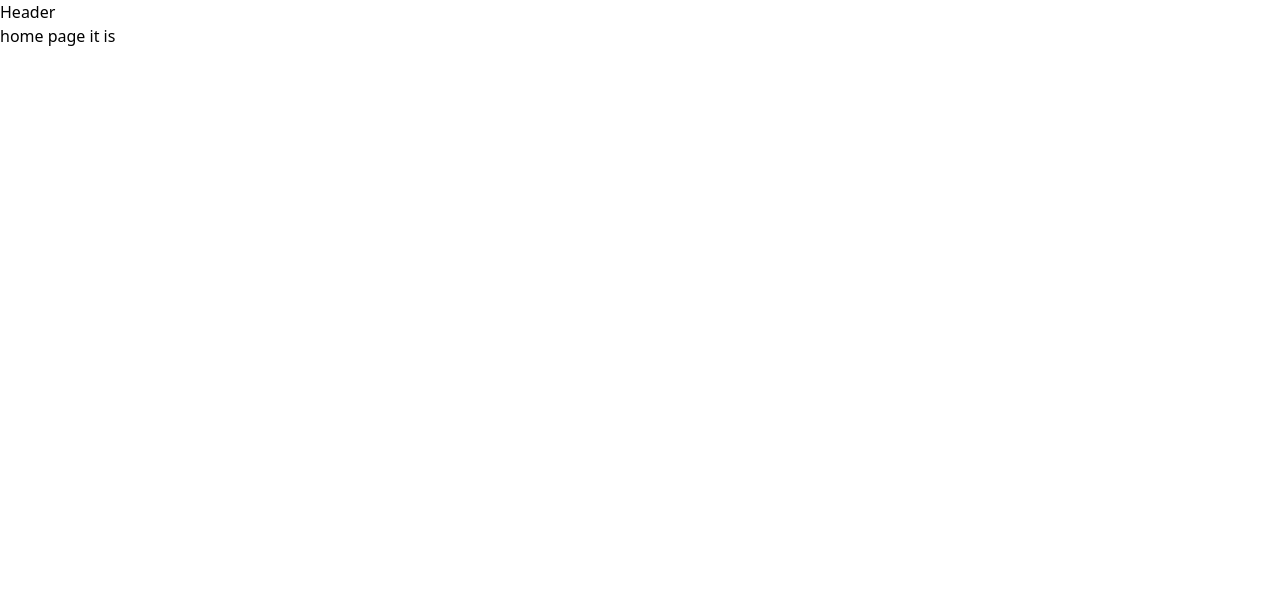
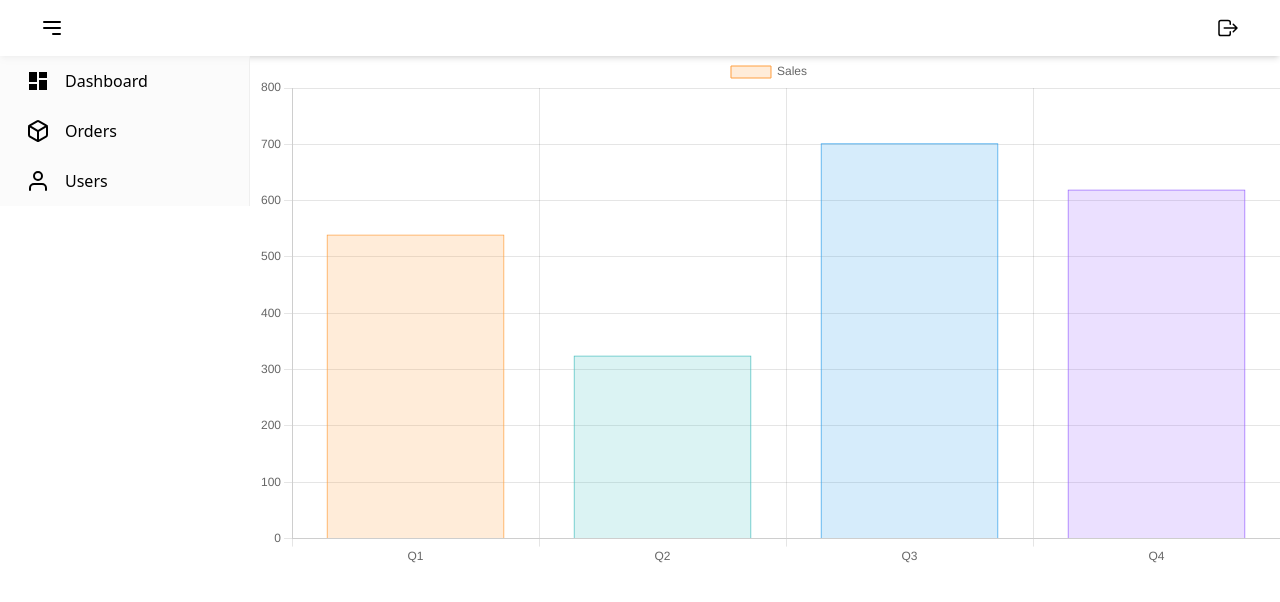
Before and after one commit to sandeep0009/inventory-management-full, a React (Create React App) app in the folder client/: page /home in a window 1280 px wide. Shown: the top 602 px of the page. Built offline with nearby package versions, Linux system fonts and the light colour scheme.

Commit message:
done with the chart and homepage

```diff
--- a/client/package.json
+++ b/client/package.json
@@ -7,11 +7,13 @@
     "@testing-library/jest-dom": "^5.17.0",
     "@testing-library/react": "^13.4.0",
     "@testing-library/user-event": "^13.5.0",
+    "chart.js": "^4.4.3",
     "primereact": "^10.6.6",
     "react": "^18.3.1",
     "react-dom": "^18.3.1",
     "react-icon": "^1.0.0",
     "react-icons": "^5.2.1",
+    "react-pro-sidebar": "^1.1.0",
     "react-redux": "^9.1.2",
     "react-router-dom": "^6.23.1",
     "react-scripts": "5.0.1",
--- a/client/src/App.js
+++ b/client/src/App.js
@@ -1,12 +1,15 @@
 import { Outlet } from "react-router-dom";
 import Header from "./components/Header";
+import MainLayout from "./layout/MainLayout";
 
 
 function App() {
   return (
     <div className="App">
      <Header/>
+      <MainLayout>
       <Outlet/>
+      </MainLayout>
 
     </div>
   );
--- a/client/src/components/Header.jsx
+++ b/client/src/components/Header.jsx
@@ -1,9 +1,39 @@
-import React from 'react'
+import React from 'react';
+import { useDispatch } from 'react-redux';
+import { setToggle, collapseSideBar } from '../slice/Sidebar.slice';
+import { HiOutlineMenuAlt3 } from "react-icons/hi";
+import { IoLogOutOutline } from "react-icons/io5";
+import { useNavigate } from 'react-router-dom';
 
 const Header = () => {
+  const dispatch = useDispatch();
+  const navigate = useNavigate();
+
+  const sidebarHandler = () => dispatch(collapseSideBar());
+  const sidebarHandlerToggle = () => dispatch(setToggle());
+  const logoutHandler = () => {
+    navigate('/login');
+  };
+
   return (
-    <div>Header</div>
-  )
+    <header className="py-4 shadow-md px-10">
+      <div className="nav flex items-center justify-between">
+        <div className="btn">
+          <button className='lg:hidden' onClick={sidebarHandlerToggle}>
+            <HiOutlineMenuAlt3 className='text-2xl' />
+          </button>
+          <button className='hidden lg:flex' onClick={sidebarHandler}>
+            <HiOutlineMenuAlt3 className='text-2xl' />
+          </button>
+        </div>
+        <div className="end">
+          <button title='logout' className='hidden lg:flex' onClick={logoutHandler}>
+            <IoLogOutOutline className='text-2xl' />
+          </button>
+        </div>
+      </div>
+    </header>
+  );
 }
 
-export default Header
+export default Header;
--- /dev/null
+++ b/client/src/layout/MainLayout.jsx
@@ -0,0 +1,34 @@
+import React from 'react';
+import { Sidebar, Menu, MenuItem } from 'react-pro-sidebar';
+import { useSelector, useDispatch } from 'react-redux';
+import { MdDashboard } from "react-icons/md";
+import { FiBox, FiUser } from "react-icons/fi";
+import { Link } from 'react-router-dom';
+import { IoIosArrowDroprightCircle, IoMdArrowDropleft } from "react-icons/io";
+import { selectSideBarToggle,setToggle } from '../slice/Sidebar.slice';
+
+const MainLayout = ({ children }) => {
+  const selector = useSelector(selectSideBarToggle);
+  const dispatch = useDispatch();
+
+  return (
+    <div className="flex items-start lg:gap-x-2">
+      <Sidebar collapsed={selector.collapsed} breakPoint="lg" toggled={selector.sideBarToggle}>
+        <Menu>
+          <MenuItem className="lg:hidden" onClick={() => dispatch(setToggle())}>
+            {selector.sideBarToggle ? <IoIosArrowDroprightCircle className="text-2xl" /> : <IoMdArrowDropleft className="text-2xl" />}
+          </MenuItem>
+
+          <MenuItem component={<Link to="/" />} icon={<MdDashboard className="text-2xl" />}> Dashboard </MenuItem>
+          <MenuItem component={<Link to="/orders" />} icon={<FiBox className="text-2xl" />}> Orders </MenuItem>
+          <MenuItem component={<Link to="/user" />} icon={<FiUser className="text-2xl" />}> Users </MenuItem>
+        </Menu>
+      </Sidebar>
+      <div className="w-full">
+        {children}
+      </div>
+    </div>
+  );
+}
+
+export default MainLayout;
--- a/client/src/pages/Home.jsx
+++ /dev/null
@@ -1,11 +0,0 @@
-import React from 'react'
-
-const Home = () => {
-  return (
-    <div>
-        <h2>home page it is</h2>
-    </div>
-  )
-}
-
-export default Home
--- /dev/null
+++ b/client/src/pages/Home/components/Basic.jsx
@@ -0,0 +1,49 @@
+
+import React, { useState, useEffect } from 'react';
+import { Chart } from 'primereact/chart';
+
+export default function BasicChart() {
+    const [chartData, setChartData] = useState({});
+    const [chartOptions, setChartOptions] = useState({});
+
+    useEffect(() => {
+        const data = {
+            labels: ['Q1', 'Q2', 'Q3', 'Q4'],
+            datasets: [
+                {
+                    label: 'Sales',
+                    data: [540, 325, 702, 620],
+                    backgroundColor: [
+                        'rgba(255, 159, 64, 0.2)',
+                        'rgba(75, 192, 192, 0.2)',
+                        'rgba(54, 162, 235, 0.2)',
+                        'rgba(153, 102, 255, 0.2)'
+                      ],
+                      borderColor: [
+                        'rgb(255, 159, 64)',
+                        'rgb(75, 192, 192)',
+                        'rgb(54, 162, 235)',
+                        'rgb(153, 102, 255)'
+                      ],
+                      borderWidth: 1
+                }
+            ]
+        };
+        const options = {
+            scales: {
+                y: {
+                    beginAtZero: true
+                }
+            }
+        };
+
+        setChartData(data);
+        setChartOptions(options);
+    }, []);
+
+    return (
+        <div className="card">
+            <Chart type="bar" width='100' data={chartData} options={chartOptions} />
+        </div>
+    )
+}
--- /dev/null
+++ b/client/src/pages/Home/index.jsx
@@ -0,0 +1,12 @@
+import React from 'react'
+import BasicChart from './components/Basic'
+
+const HomePage= () => {
+  return (
+    <div>
+        <BasicChart/>
+    </div>
+  )
+}
+
+export default HomePage
--- a/client/src/providers/Route.jsx
+++ b/client/src/providers/Route.jsx
@@ -2,7 +2,7 @@ import { createBrowserRouter } from "react-router-dom";
 import App from "../App"
 import Login from "../pages/Login"
 import Register from "../pages/Register"
-import Home from "../pages/Home";
+import HomePage from "../pages/Home";
 export const Router=createBrowserRouter([
     {
         path:'/',
@@ -10,7 +10,7 @@ export const Router=createBrowserRouter([
         children:[
             {
                 path:'/home',
-                Component:Home
+                Component:HomePage
             }
         ]
     },
--- a/client/src/providers/Store.jsx
+++ b/client/src/providers/Store.jsx
@@ -1,11 +1,12 @@
 import { configureStore } from "@reduxjs/toolkit";
 import { setupListeners } from "@reduxjs/toolkit/query";
 import { UserSlice } from "../slice/userSlice";
-
+import { SideBarSlice } from "../slice/Sidebar.slice";
 export const store =configureStore(
     {
         reducer:{
-            [UserSlice.name]:UserSlice.reducer
+            [UserSlice.name]:UserSlice.reducer,
+            [SideBarSlice.name]:SideBarSlice.reducer
         },
         middleware:(d)=>d().concat()
     }
--- /dev/null
+++ b/client/src/slice/Sidebar.slice.js
@@ -0,0 +1,20 @@
+import { createSlice } from "@reduxjs/toolkit";
+
+export const SideBarSlice = createSlice({
+    name: "sidebar",
+    initialState: {
+        sideBarToggle: false,
+        collapsed: false,
+    },
+    reducers: {
+        setToggle(state,action) {
+            state.sideBarToggle = !state.sideBarToggle;
+        },
+        collapseSideBar(state,action){
+            state.collapsed = !state.collapsed        }
+    }
+});
+
+export const { setToggle ,collapseSideBar} = SideBarSlice.actions;
+
+export const selectSideBarToggle = (state) => state.sidebar;
```
Also changed, not shown: client/src/pages/Home/components/pie.jsx (added), 1 other file (tests, documents, lock files or other folders).
